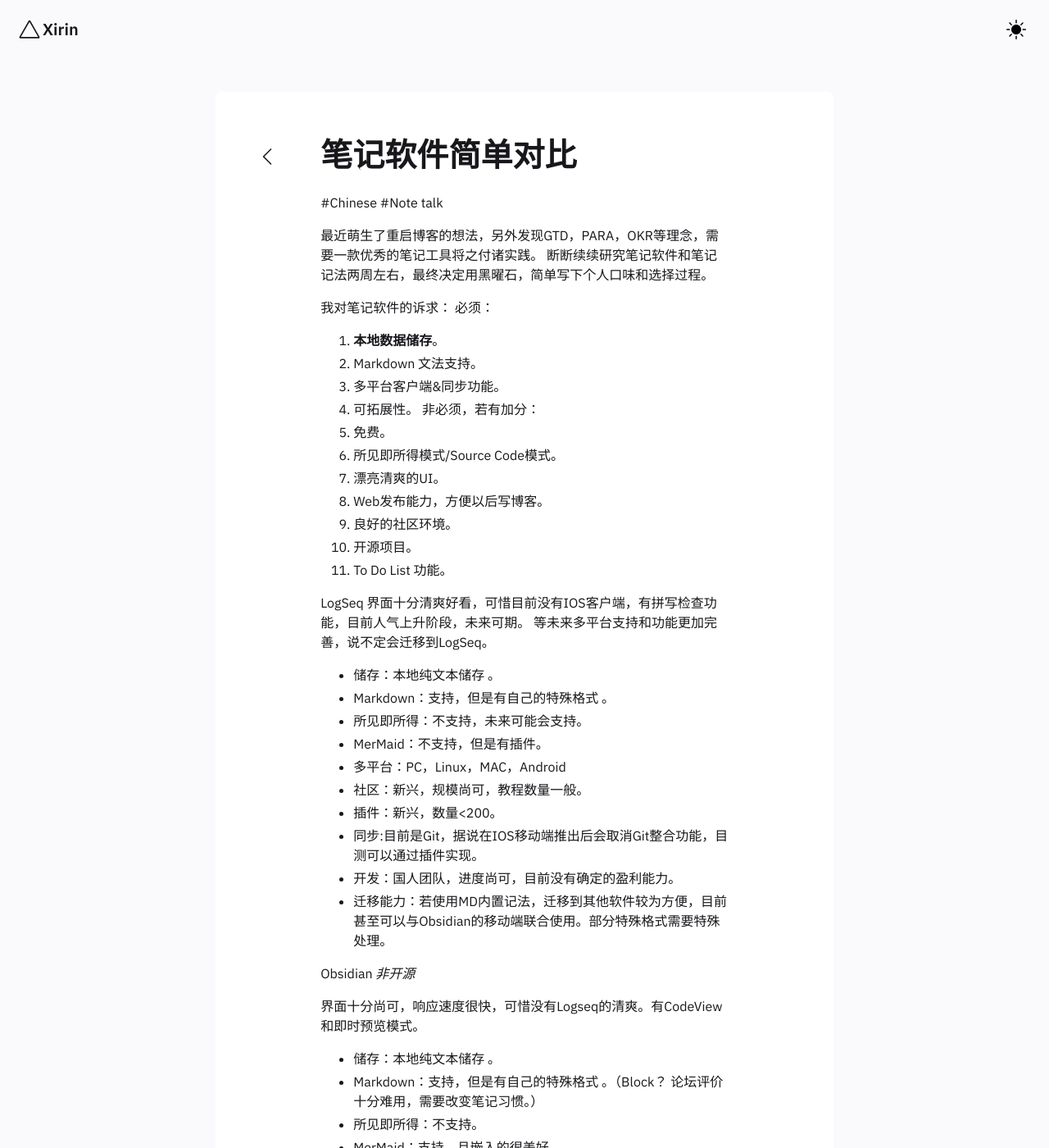
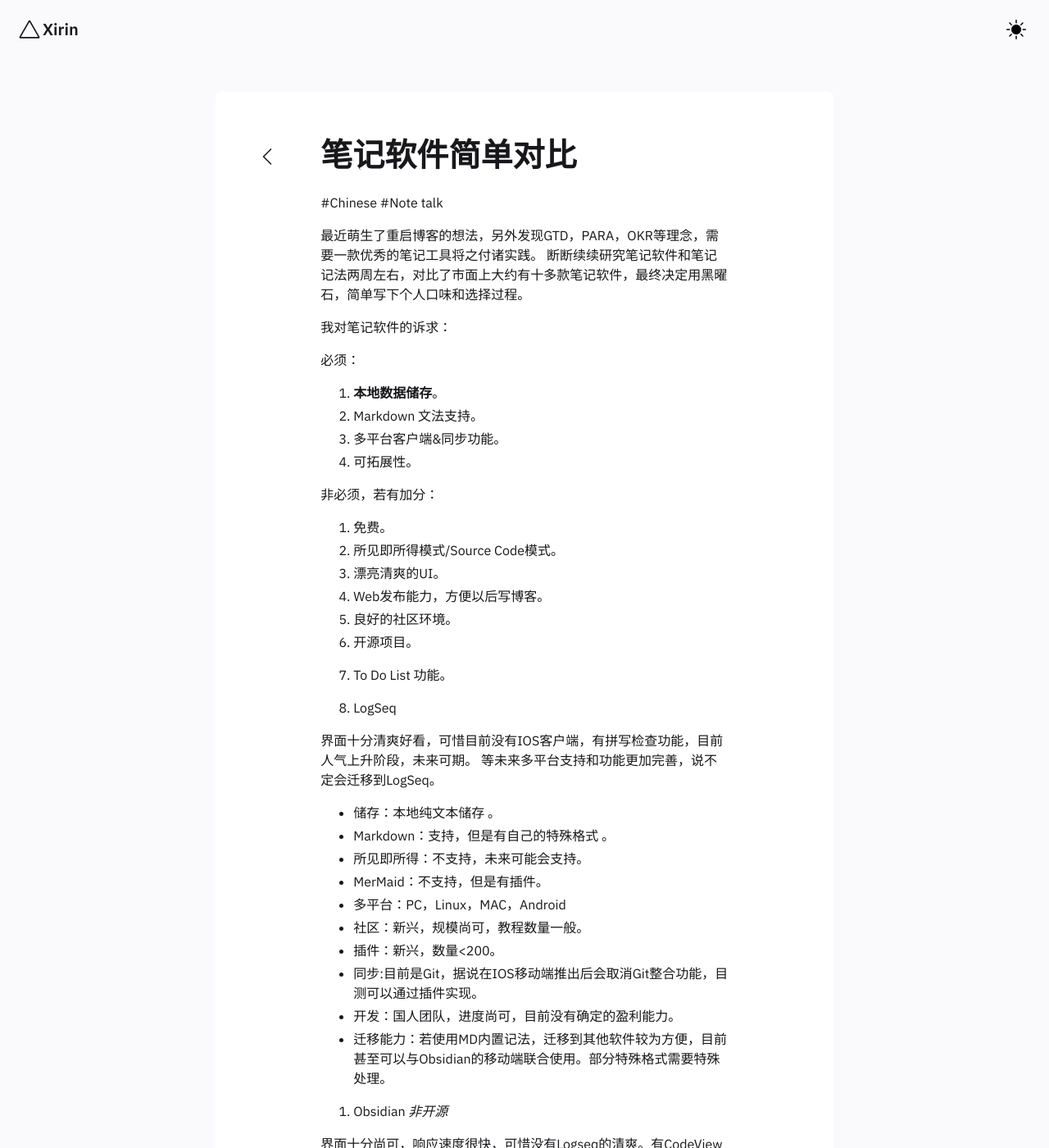
Before and after one commit to bintis/-bintis.github.io, a Jekyll site: the page built from _notes/Public/笔记软件最终选择.md, in a window 1280 px wide and 1400 px high. Shown: the whole window at 82% size. Built offline with Jekyll 4.4.1, drawn with Linux system fonts in a browser that asks for light colours; part of the change alters nothing that is shown; some of the changed text lies outside the part shown.

Commit message:
New Blog

```diff
--- a/_notes/Public/笔记软件最终选择.md
+++ b/_notes/Public/笔记软件最终选择.md
@@ -7,15 +7,19 @@ date : 03-04-2022
 #Note talk
 
 最近萌生了重启博客的想法，另外发现GTD，PARA，OKR等理念，需要一款优秀的笔记工具将之付诸实践。
-断断续续研究笔记软件和笔记记法两周左右，最终决定用黑曜石，简单写下个人口味和选择过程。
+断断续续研究笔记软件和笔记记法两周左右，对比了市面上大约有十多款笔记软件，最终决定用黑曜石，简单写下个人口味和选择过程。
 
 我对笔记软件的诉求：
+
 必须：
+
 1. **本地数据储存**。
 2. Markdown 文法支持。
 3. 多平台客户端&同步功能。
 4. 可拓展性。
+
 非必须，若有加分：
+
 1. 免费。
 2. 所见即所得模式/Source Code模式。
 3. 漂亮清爽的UI。
@@ -25,7 +29,8 @@ date : 03-04-2022
 7. To  Do List 功能。
 
 
-LogSeq
+1. LogSeq
+
 界面十分清爽好看，可惜目前没有IOS客户端，有拼写检查功能，目前人气上升阶段，未来可期。
 等未来多平台支持和功能更加完善，说不定会迁移到LogSeq。
 - 储存：本地纯文本储存 。
@@ -40,7 +45,7 @@ LogSeq
 - 迁移能力：若使用MD内置记法，迁移到其他软件较为方便，目前甚至可以与Obsidian的移动端联合使用。部分特殊格式需要特殊处理。
 
 
-Obsidian
+2. Obsidian
 *非开源*
 
 界面十分尚可，响应速度很快，可惜没有Logseq的清爽。有CodeView和即时预览模式。
@@ -55,7 +60,7 @@ Obsidian
 - 开发：国人团队，美国公司？盈利能力尚可，更新速度有保障。
 - 迁移能力：若不使用Block功能，迁移到其他软件较为方便
 
-Trilium Notes
+3. Trilium Notes
 个人心中最喜欢的一款，功能强大却没有名气。开发者[**zadam**](https://github.com/zadam)  用爱发电，业余时间作品有如此之完成度实则令人赞叹。界面好看布局合理缺点响应速度较慢。且主题较少。但是功能十分强大，集成了英语的拼写检查，SQL数据库带来了无与伦比的链接能力和查询能力完善的API允许你自己开发适合自己的插件，但是我不想自己造轮子了。使用了不到一周时间，被个人开发者的软件功能完善度震撼到，不论是JavaScript的笔记，还是强大的统计能力，都十分值得肯定，如果Trilium没有采用SQL数据库的话，我会选择Trilium。
 
 
@@ -74,13 +79,13 @@ Trilium Notes
 题外话，Trilium设计了一种类似于Linux的Hard Link机能，可以将同一个笔记置于多个目录下，笔记本身亦可以作为目录使用，十分灵活。奈何个人不是很认可这样的设计，有点反直觉。
 
 
-Notion
+4. Notion
 *非开源*
 
 在国内外均很知名，个人用户有免费额度。但是，文件储存在对方服务器，你的文件并不是你的。0分，一票否决。
 
 
-
+![[Pasted image 20220403164131.png]]
 | 名称          | 本地储存 | MarkDown支持 | 所见即所得 | Mermaid | 多平台 | 社区 | 插件 | 同步 | 开发 | 迁移能力 | 总分 |
 | ------------- | -------- | ------------ | ---------- | ------- | ------ | ---- | ---- | ---- | ---- | -------- | ---- |
 | Logseq        | 5        | 4            | 2          | 3       | 3      | 4    | 2    | 3    | 4    | 4        | 34   |
```
